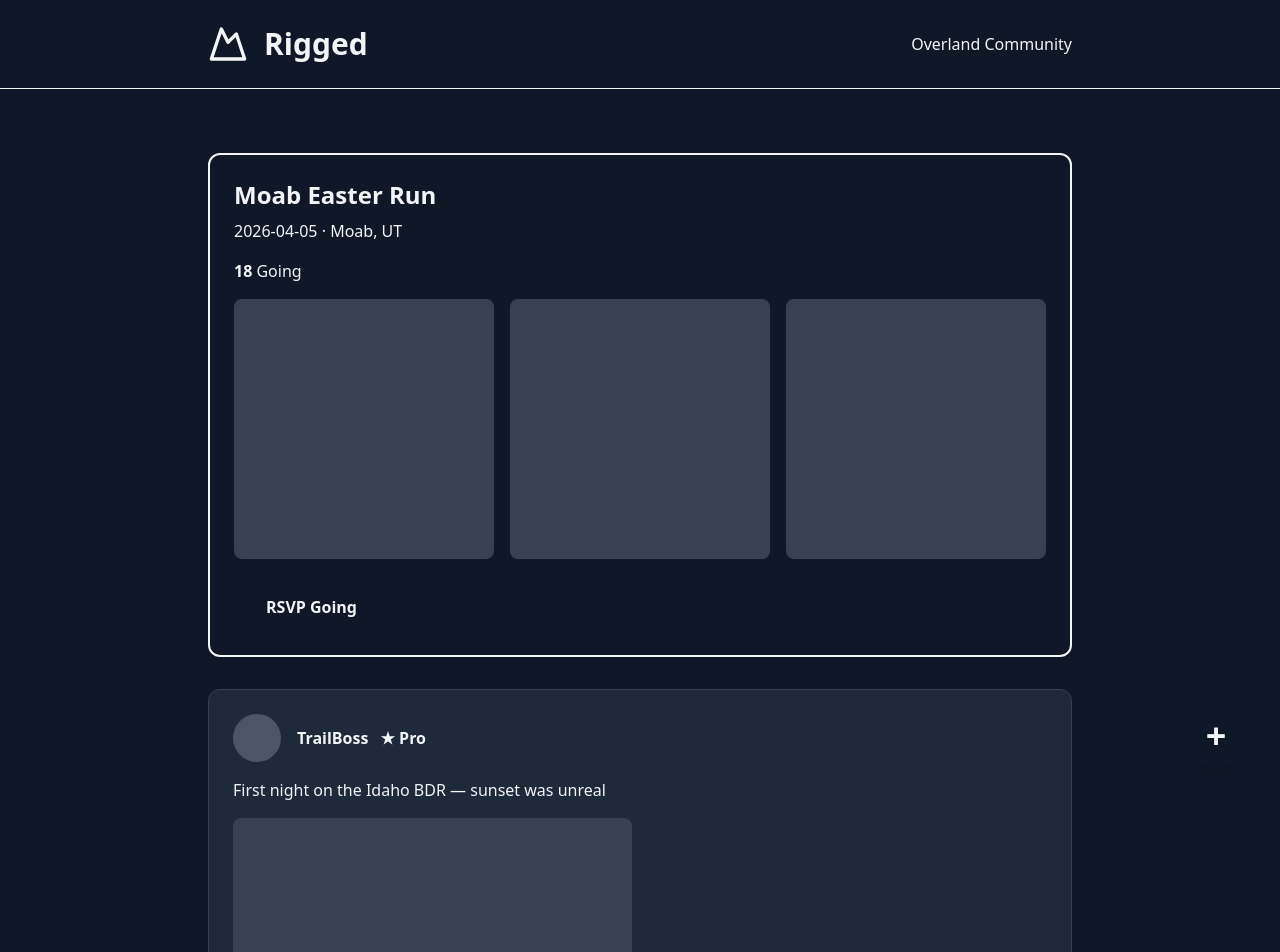
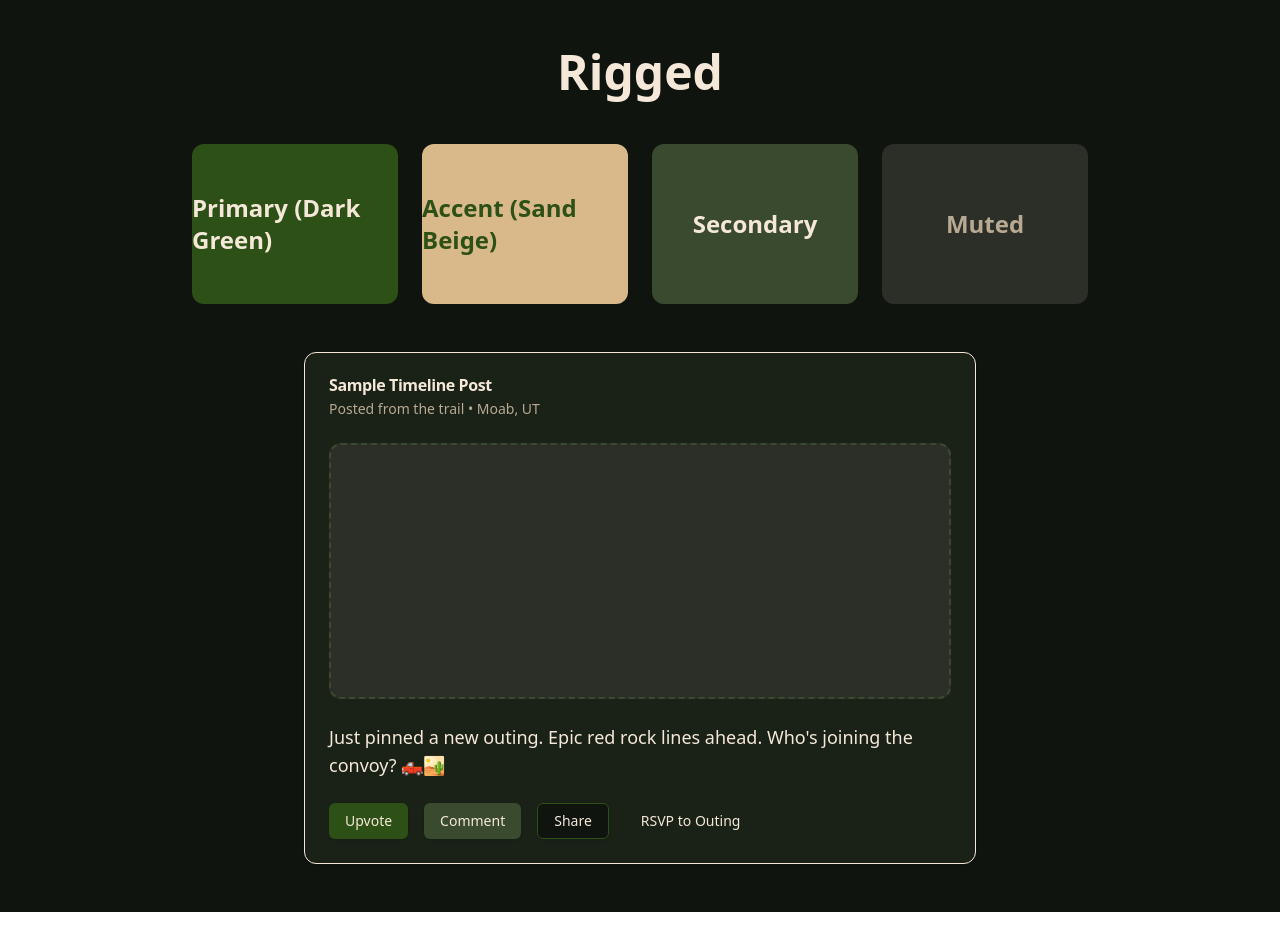
Before and after one commit to Malvado996/rigged_prototype, a Next.js app: page / in a window 1280 px wide. Shown: the top 952 px of the page. After the commit the page ends 912 px from the top, so only its background shows below. Built offline with nearby package versions, Linux system fonts and the light colour scheme.

Commit message:
Camel Trophy Colors

```diff
--- a/package.json
+++ b/package.json
@@ -10,6 +10,7 @@
   },
   "dependencies": {
     "@radix-ui/react-icons": "^1.3.2",
+    "@radix-ui/react-slot": "^1.2.4",
     "class-variance-authority": "^0.7.1",
     "classnames": "^2.5.1",
     "clsx": "^2.1.1",
--- a/src/app/globals.css
+++ b/src/app/globals.css
@@ -1,56 +1,66 @@
 @import "tailwindcss";
 @import "tw-animate-css";
 
-/* Enable class-based dark mode variant (for any dark: utilities you use later) */
-/* Use &:where for better performance and compatibility */
+/* Class-based dark mode variant (for any conditional dark: utilities) */
 @custom-variant dark (&:where(.dark, .dark *));
 
-/* shadcn/ui CSS variables – DARK MODE BY DEFAULT */
-/* We set the "dark" values directly on :root, so the app starts dark */
+/* Camel Trophy theme – dark by default */
 :root {
-  --background: oklch(0.145 0 0);
-  /* near black */
-  --foreground: oklch(1 0 0);
-  /* pure white */
-  --card: oklch(0.145 0 0);
-  --card-foreground: oklch(1 0 0);
-  --popover: oklch(0.145 0 0);
-  --popover-foreground: oklch(1 0 0);
-  --primary: oklch(0.85 0 0);
-  --primary-foreground: oklch(0.145 0 0);
-  --secondary: oklch(0.25 0 0);
-  --secondary-foreground: oklch(1 0 0);
-  --muted: oklch(0.25 0 0);
-  --muted-foreground: oklch(0.65 0 0);
-  --accent: oklch(0.25 0 0);
-  --accent-foreground: oklch(1 0 0);
-  --destructive: oklch(0.55 0.3 25);
-  --destructive-foreground: oklch(1 0 0);
-  --border: oklch(0.30 0 0);
-  --input: oklch(0.30 0 0);
-  --ring: oklch(0.50 0 0);
-  --radius: 0.5rem;
+  --background: #0f140f;
+  /* deep off-black */
+  --foreground: #f5e8d8;
+  /* warm sand off-white */
+
+  --card: #1a2218;
+  --card-foreground: #f5e8d8;
+
+  --popover: #1a2218;
+  --popover-foreground: #f5e8d8;
+
+  --primary: #2d5016;
+  /* Camel Trophy dark green */
+  --primary-foreground: #f5e8d8;
+
+  --secondary: #3a4a2f;
+  --secondary-foreground: #f5e8d8;
+
+  --muted: #2b2f28;
+  --muted-foreground: #b8a992;
+
+  --accent: #d9b98a;
+  /* sand beige */
+  --accent-foreground: #2d5016;
+
+  --destructive: #5f1a1a;
+  --destructive-foreground: #f5e8d8;
+
+  --border: #3a4a2f;
+  --input: #2d5016;
+  --ring: #6ca32f;
+  /* brighter green focus ring */
+
+  --radius: 0.75rem;
 }
 
-/* Optional: Light mode overrides if you ever add class="light" on <html> */
-.light {
-  --background: oklch(1 0 0);
-  --foreground: oklch(0.145 0 0);
-  --card: oklch(1 0 0);
-  --card-foreground: oklch(0.145 0 0);
-  --popover: oklch(1 0 0);
-  --popover-foreground: oklch(0.145 0 0);
-  --primary: oklch(0.205 0 0);
-  --primary-foreground: oklch(0.985 0 0);
-  --secondary: oklch(0.97 0 0);
-  --secondary-foreground: oklch(0.205 0 0);
-  --muted: oklch(0.97 0 0);
-  --muted-foreground: oklch(0.556 0 0);
-  --accent: oklch(0.97 0 0);
-  --accent-foreground: oklch(0.205 0 0);
-  --destructive: oklch(0.65 0.3 25);
-  --destructive-foreground: oklch(0.985 0 0);
-  --border: oklch(0.90 0 0);
-  --input: oklch(0.90 0 0);
-  --ring: oklch(0.75 0 0);
+/* Map our variables to Tailwind's expected --color-* format */
+@theme inline {
+  --color-background: var(--background);
+  --color-foreground: var(--foreground);
+  --color-card: var(--card);
+  --color-card-foreground: var(--card-foreground);
+  --color-popover: var(--popover);
+  --color-popover-foreground: var(--popover-foreground);
+  --color-primary: var(--primary);
+  --color-primary-foreground: var(--primary-foreground);
+  --color-secondary: var(--secondary);
+  --color-secondary-foreground: var(--secondary-foreground);
+  --color-muted: var(--muted);
+  --color-muted-foreground: var(--muted-foreground);
+  --color-accent: var(--accent);
+  --color-accent-foreground: var(--accent-foreground);
+  --color-destructive: var(--destructive);
+  --color-destructive-foreground: var(--destructive-foreground);
+  --color-border: var(--border);
+  --color-input: var(--input);
+  --color-ring: var(--ring);
 }
--- a/src/app/page.tsx
+++ b/src/app/page.tsx
@@ -1,14 +1,43 @@
-import { Header } from './components/Header';
-import { Timeline } from './components/Timeline';
-import { NewPostButton } from './components/NewPostButton';
+import { Button } from "@/components/ui/button";
+import { Card, CardContent, CardDescription, CardHeader, CardTitle } from "@/components/ui/card";
 
 export default function Home() {
   return (
-    <main className="min-h-screen bg-gray-900 text-gray-100">
-      <Header />
-      <div className="max-w-4xl mx-auto px-4 py-8">
-        <NewPostButton />
-        <Timeline />
+    <main className="min-h-screen p-12 bg-background text-foreground">
+      <div className="max-w-4xl mx-auto space-y-12">
+        <h1 className="text-5xl font-bold text-center">Rigged</h1>
+
+        <div className="grid grid-cols-1 md:grid-cols-2 lg:grid-cols-4 gap-6">
+          <div className="h-40 rounded-xl bg-primary flex items-center justify-center text-primary-foreground text-2xl font-semibold">
+            Primary (Dark Green)
+          </div>
+          <div className="h-40 rounded-xl bg-accent flex items-center justify-center text-accent-foreground text-2xl font-semibold">
+            Accent (Sand Beige)
+          </div>
+          <div className="h-40 rounded-xl bg-secondary flex items-center justify-center text-secondary-foreground text-2xl font-semibold">
+            Secondary
+          </div>
+          <div className="h-40 rounded-xl bg-muted flex items-center justify-center text-muted-foreground text-2xl font-semibold">
+            Muted
+          </div>
+        </div>
+
+        <Card className="max-w-2xl mx-auto">
+          <CardHeader>
+            <CardTitle>Sample Timeline Post</CardTitle>
+            <CardDescription>Posted from the trail • Moab, UT</CardDescription>
+          </CardHeader>
+          <CardContent className="space-y-6">
+            <div className="bg-muted border-2 border-dashed border-border rounded-xl w-full h-64" /> {/* Photo placeholder */}
+            <p className="text-lg">Just pinned a new outing. Epic red rock lines ahead. Who's joining the convoy? 🛻🏜️</p>
+            <div className="flex flex-wrap gap-4">
+              <Button>Upvote</Button>
+              <Button variant="secondary">Comment</Button>
+              <Button variant="outline">Share</Button>
+              <Button variant="ghost">RSVP to Outing</Button>
+            </div>
+          </CardContent>
+        </Card>
       </div>
     </main>
   );
--- /dev/null
+++ b/src/components/ui/button.tsx
@@ -0,0 +1,57 @@
+import * as React from "react"
+import { Slot } from "@radix-ui/react-slot"
+import { cva, type VariantProps } from "class-variance-authority"
+
+import { cn } from "@/lib/utils"
+
+const buttonVariants = cva(
+  "inline-flex items-center justify-center gap-2 whitespace-nowrap rounded-md text-sm font-medium transition-colors focus-visible:outline-none focus-visible:ring-1 focus-visible:ring-ring disabled:pointer-events-none disabled:opacity-50 [&_svg]:pointer-events-none [&_svg]:size-4 [&_svg]:shrink-0",
+  {
+    variants: {
+      variant: {
+        default:
+          "bg-primary text-primary-foreground shadow hover:bg-primary/90",
+        destructive:
+          "bg-destructive text-destructive-foreground shadow-sm hover:bg-destructive/90",
+        outline:
+          "border border-input bg-background shadow-sm hover:bg-accent hover:text-accent-foreground",
+        secondary:
+          "bg-secondary text-secondary-foreground shadow-sm hover:bg-secondary/80",
+        ghost: "hover:bg-accent hover:text-accent-foreground",
+        link: "text-primary underline-offset-4 hover:underline",
+      },
+      size: {
+        default: "h-9 px-4 py-2",
+        sm: "h-8 rounded-md px-3 text-xs",
+        lg: "h-10 rounded-md px-8",
+        icon: "h-9 w-9",
+      },
+    },
+    defaultVariants: {
+      variant: "default",
+      size: "default",
+    },
+  }
+)
+
+export interface ButtonProps
+  extends React.ButtonHTMLAttributes<HTMLButtonElement>,
+    VariantProps<typeof buttonVariants> {
+  asChild?: boolean
+}
+
+const Button = React.forwardRef<HTMLButtonElement, ButtonProps>(
+  ({ className, variant, size, asChild = false, ...props }, ref) => {
+    const Comp = asChild ? Slot : "button"
+    return (
+      <Comp
+        className={cn(buttonVariants({ variant, size, className }))}
+        ref={ref}
+        {...props}
+      />
+    )
+  }
+)
+Button.displayName = "Button"
+
+export { Button, buttonVariants }
--- /dev/null
+++ b/src/components/ui/card.tsx
@@ -0,0 +1,76 @@
+import * as React from "react"
+
+import { cn } from "@/lib/utils"
+
+const Card = React.forwardRef<
+  HTMLDivElement,
+  React.HTMLAttributes<HTMLDivElement>
+>(({ className, ...props }, ref) => (
+  <div
+    ref={ref}
+    className={cn(
+      "rounded-xl border bg-card text-card-foreground shadow",
+      className
+    )}
+    {...props}
+  />
+))
+Card.displayName = "Card"
+
+const CardHeader = React.forwardRef<
+  HTMLDivElement,
+  React.HTMLAttributes<HTMLDivElement>
+>(({ className, ...props }, ref) => (
+  <div
+    ref={ref}
+    className={cn("flex flex-col space-y-1.5 p-6", className)}
+    {...props}
+  />
+))
+CardHeader.displayName = "CardHeader"
+
+const CardTitle = React.forwardRef<
+  HTMLDivElement,
+  React.HTMLAttributes<HTMLDivElement>
+>(({ className, ...props }, ref) => (
+  <div
+    ref={ref}
+    className={cn("font-semibold leading-none tracking-tight", className)}
+    {...props}
+  />
+))
+CardTitle.displayName = "CardTitle"
+
+const CardDescription = React.forwardRef<
+  HTMLDivElement,
+  React.HTMLAttributes<HTMLDivElement>
+>(({ className, ...props }, ref) => (
+  <div
+    ref={ref}
+    className={cn("text-sm text-muted-foreground", className)}
+    {...props}
+  />
+))
+CardDescription.displayName = "CardDescription"
+
+const CardContent = React.forwardRef<
+  HTMLDivElement,
+  React.HTMLAttributes<HTMLDivElement>
+>(({ className, ...props }, ref) => (
+  <div ref={ref} className={cn("p-6 pt-0", className)} {...props} />
+))
+CardContent.displayName = "CardContent"
+
+const CardFooter = React.forwardRef<
+  HTMLDivElement,
+  React.HTMLAttributes<HTMLDivElement>
+>(({ className, ...props }, ref) => (
+  <div
+    ref={ref}
+    className={cn("flex items-center p-6 pt-0", className)}
+    {...props}
+  />
+))
+CardFooter.displayName = "CardFooter"
+
+export { Card, CardHeader, CardFooter, CardTitle, CardDescription, CardContent }
```
Also changed, not shown: 1 other file (tests, documents, lock files or other folders).
